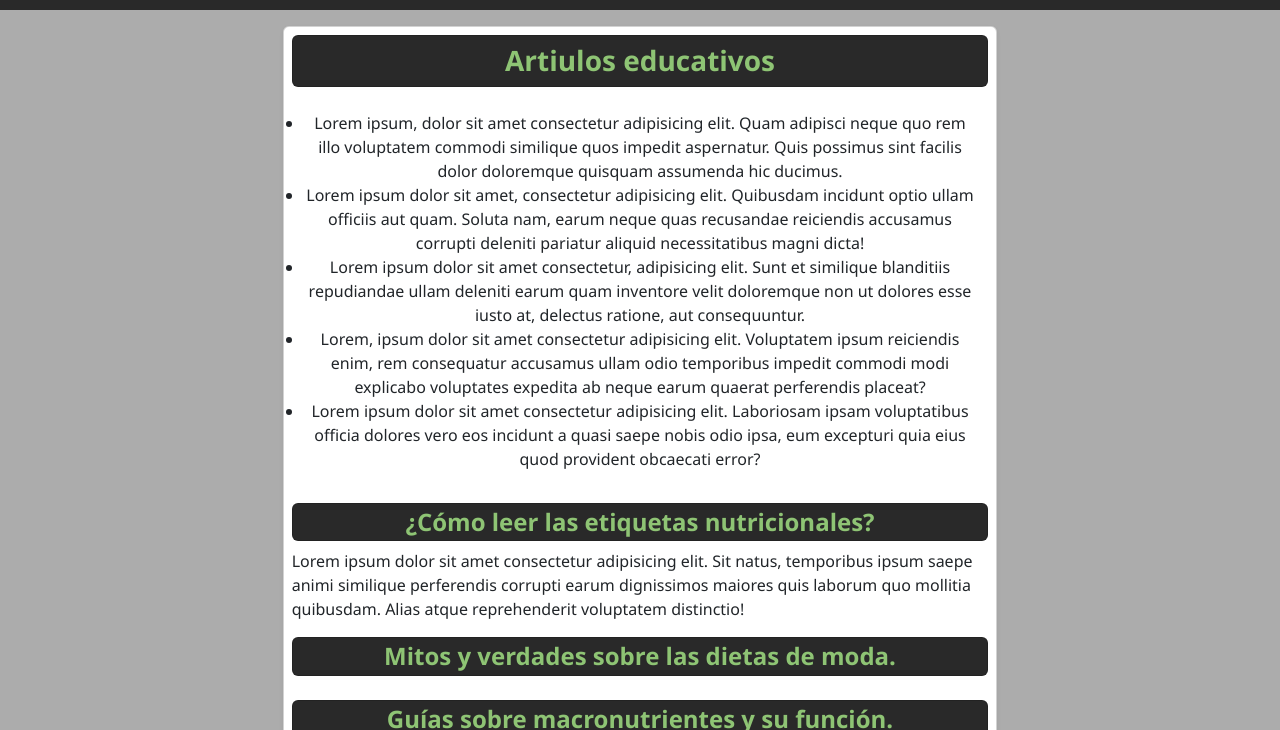
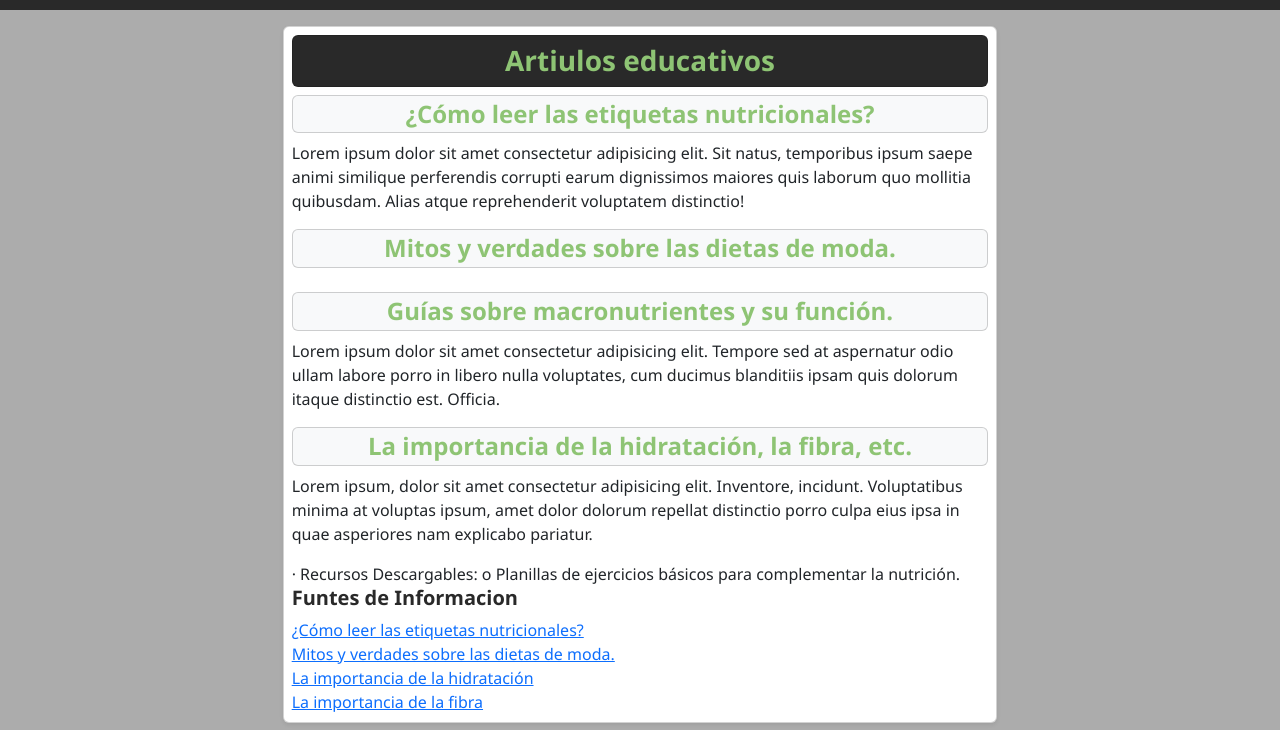
Before and after one commit to karlaValdezLome/NutriAppp, a plain HTML site: page VLK_08_11_2025/templates/educacion.html in a window 1280 px wide. Shown: the part 70-800 px from the top of the page. Drawn offline with nearby package versions, Linux system fonts and the light colour scheme.

Commit message:
tercer avance

```diff
--- a/VLK_08_11_2025/templates/educacion.html
+++ b/VLK_08_11_2025/templates/educacion.html
@@ -27,42 +27,18 @@
         <div class="container-fluid col-lg-7 registro-box bg-primary p-3">
             <div class="p-2 container card shadow-sm">
                 <h3 class="p-2 text-center card bg-dark text-warning">Artiulos educativos</h3>
-                <p>
-                <ul class="container text-center">
-                    <li>Lorem ipsum, dolor sit amet consectetur adipisicing elit. Quam adipisci neque quo rem illo
-                        voluptatem commodi similique quos impedit aspernatur. Quis possimus sint facilis dolor
-                        doloremque
-                        quisquam assumenda hic ducimus.</li>
-                    <li>Lorem ipsum dolor sit amet, consectetur adipisicing elit. Quibusdam incidunt optio ullam
-                        officiis
-                        aut quam. Soluta nam, earum neque quas recusandae reiciendis accusamus corrupti deleniti
-                        pariatur
-                        aliquid necessitatibus magni dicta!</li>
-                    <li>Lorem ipsum dolor sit amet consectetur, adipisicing elit. Sunt et similique blanditiis
-                        repudiandae
-                        ullam deleniti earum quam inventore velit doloremque non ut dolores esse iusto at, delectus
-                        ratione,
-                        aut consequuntur.</li>
-                    <li>Lorem, ipsum dolor sit amet consectetur adipisicing elit. Voluptatem ipsum reiciendis enim, rem
-                        consequatur accusamus ullam odio temporibus impedit commodi modi explicabo voluptates expedita
-                        ab
-                        neque earum quaerat perferendis placeat?</li>
-                    <li>Lorem ipsum dolor sit amet consectetur adipisicing elit. Laboriosam ipsam voluptatibus officia
-                        dolores vero eos incidunt a quasi saepe nobis odio ipsa, eum excepturi quia eius quod provident
-                        obcaecati error?</li>
-                </ul>
-                </p>
-                <h4 class="p-1 text-center card bg-dark text-warning">¿Cómo leer las etiquetas nutricionales?</h4>
+
+                <h4 class="p-1 text-center card bg-light text-warning">¿Cómo leer las etiquetas nutricionales?</h4>
                 <p>
                     Lorem ipsum dolor sit amet consectetur adipisicing elit. Sit natus, temporibus ipsum saepe animi similique perferendis corrupti earum dignissimos maiores quis laborum quo mollitia quibusdam. Alias atque reprehenderit voluptatem distinctio!
                 </p>
-                <h4 class="p-1 text-center card bg-dark text-warning">Mitos y verdades sobre las dietas de moda.</h4>
+                <h4 class="p-1 text-center card bg-light text-warning">Mitos y verdades sobre las dietas de moda.</h4>
                 <p></p>
-                <h4 class="p-1 text-center card bg-dark text-warning">Guías sobre macronutrientes y su función.</h4>
+                <h4 class="p-1 text-center card bg-light text-warning">Guías sobre macronutrientes y su función.</h4>
                 <p>
                     Lorem ipsum dolor sit amet consectetur adipisicing elit. Tempore sed at aspernatur odio ullam labore porro in libero nulla voluptates, cum ducimus blanditiis ipsam quis dolorum itaque distinctio est. Officia.
                 </p>
-                <h4 class="p-1 text-center card bg-dark text-warning">La importancia de la hidratación, la fibra, etc.
+                <h4 class="p-1 text-center card bg-light text-warning">La importancia de la hidratación, la fibra, etc.
                 </h4>
                 <p>
                     Lorem ipsum, dolor sit amet consectetur adipisicing elit. Inventore, incidunt. Voluptatibus minima at voluptas ipsum, amet dolor dolorum repellat distinctio porro culpa eius ipsa in quae asperiores nam explicabo pariatur.
@@ -75,8 +51,17 @@
 
                 · Recursos Descargables:
                 o Planillas de ejercicios básicos para complementar la nutrición.
+                <h5>Funtes de Informacion</h5>
+                <a href="https://www.fda.gov/food/nutrition-facts-label/como-entender-y-utilizar-la-etiqueta-de-informacion-nutricional">¿Cómo leer las etiquetas nutricionales?</a>
+                <a href="https://medlineplus.gov/spanish/ency/patientinstructions/000895.htm">Mitos y verdades sobre las dietas de moda.</a>
+                <a href="https://www.gob.mx/salud/articulos/la-importancia-de-una-buena-hidratacion">La importancia de la hidratación</a>
+                <a href="https://www.mayoclinic.org/es/healthy-lifestyle/nutrition-and-healthy-eating/in-depth/fiber/art-20043983">La importancia de la fibra</a>
             </div>
         </div>
+    </div>
+
+    <div>
+
     </div>
     <footer class="bg-dark text-light text-center py-4 mt-5">
         <div class="container">
```
Also changed, not shown: VLK_08_11_2025/static/img/comesano - copia.png (deleted), VLK_08_11_2025/static/img/etiqueta_nutrcional.png (added), VLK_08_11_2025/static/img/peri.png (deleted).
